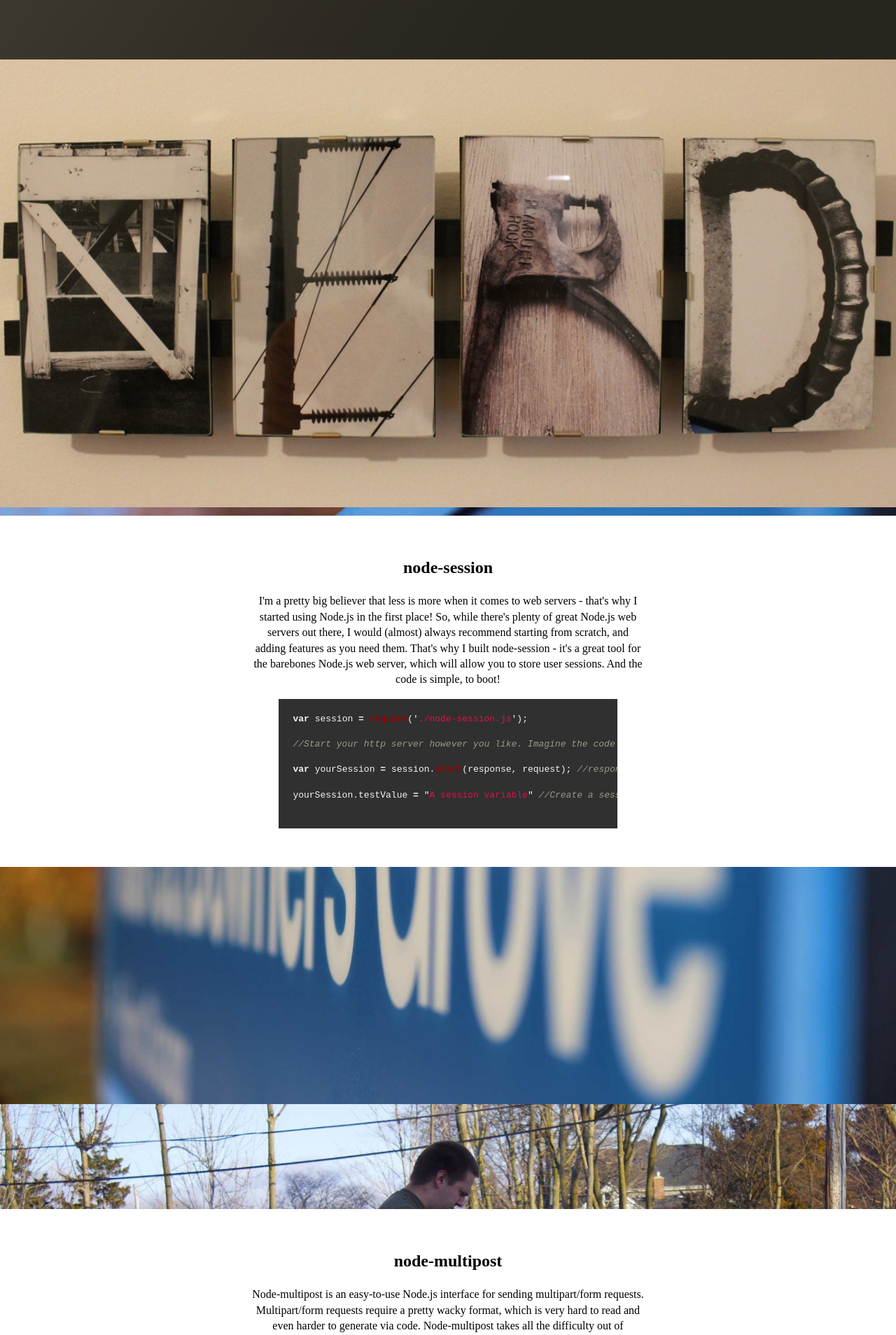
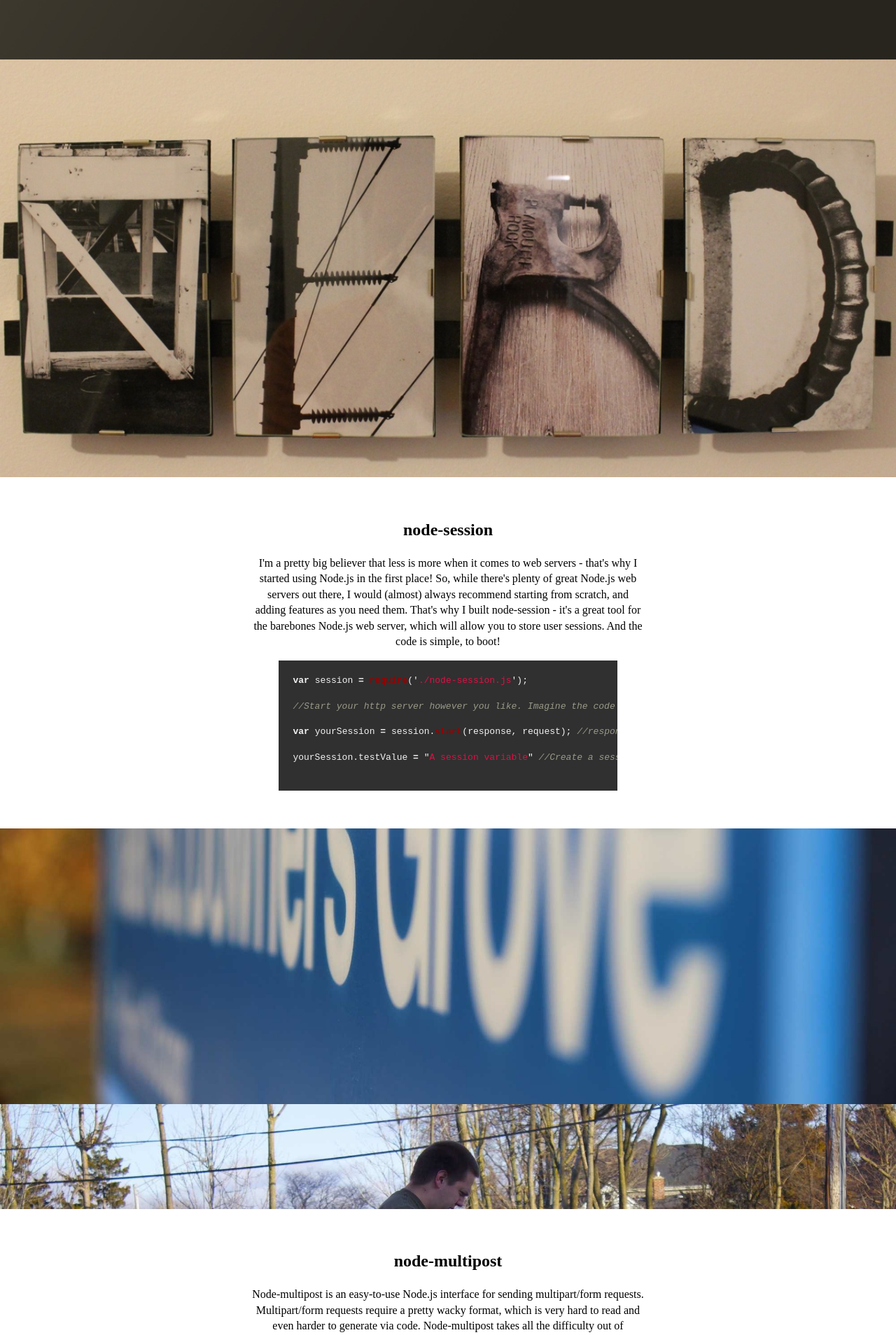
Before and after one commit to josephwegner/josephwegner.github.com, a Jekyll site: the page built from index.md, in a window 1280 px wide. Shown: the part 1489-3397 px from the top of the page at 70% size. Built offline with Jekyll 4.4.1, drawn with Linux system fonts in a browser that asks for light colours; nearby versions of some CDN libraries; some web fonts are replaced; Markdown is read by kramdown in place of the engine named in the settings.

Commit message:
node-session positioning

```diff
--- a/_layouts/default.html
+++ b/_layouts/default.html
@@ -51,7 +51,7 @@
       <div id="nodeImage" >
         <img src="/images/node.jpg" width="100%" />
       </div>
-      <div class="parallax textcontent" id="node-session" offset="12%">
+      <div class="parallax textcontent" id="node-session" offset="11%">
         <div class="half">
           <h2>node-session</h2>
           <p>I'm a pretty big believer that less is more when it comes to web servers - that's why I started using Node.js in the first place! So, while there's plenty of great Node.js web servers out there, I would (almost) always recommend starting from scratch, and adding features as you need them. That's why I built node-session - it's a great tool for the barebones Node.js web server, which will allow you to store user sessions. And the code is simple, to boot!</p>
```
